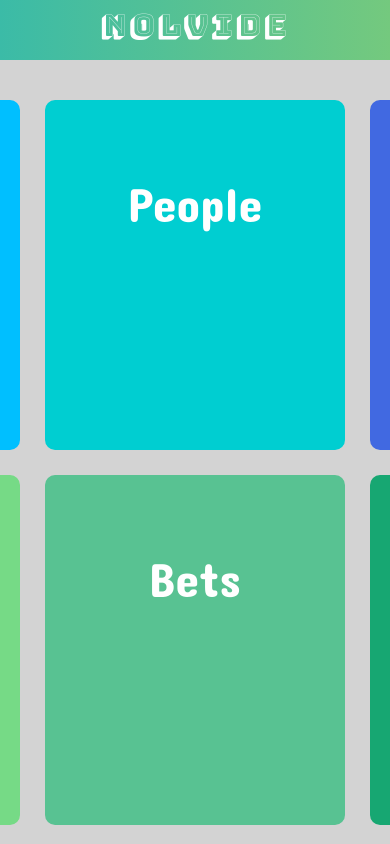
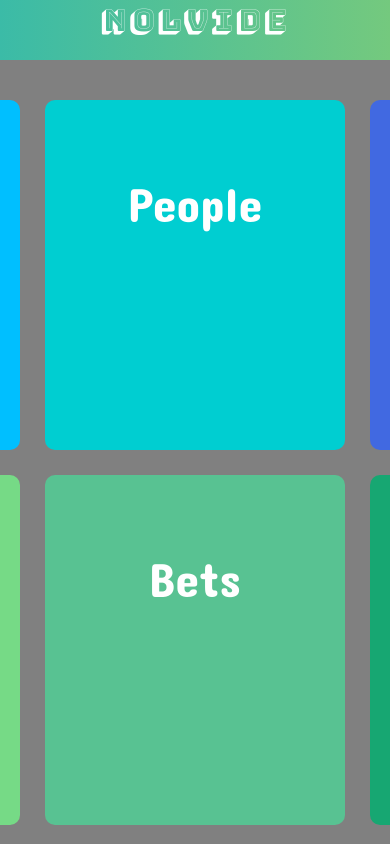
Before and after one commit to mthofstadter/nolvide, a plain HTML site: page index.html in a window 390 px wide. Shown: the top 844 px of the page. Drawn offline with Linux system fonts and the light colour scheme.

Commit message:
ul will getcha
mobile test again for logo

```diff
--- a/style.css
+++ b/style.css
@@ -43,11 +43,11 @@ ul {
 }
 
 @media only screen and (max-width: 600px) {
-  #logo {
-    margin-top: 15px;
+  ul {
+    margin-top: 0px;
   }
   body {
-    background-color: lightgray;
+    background-color: gray;
   }
 }
 
```
